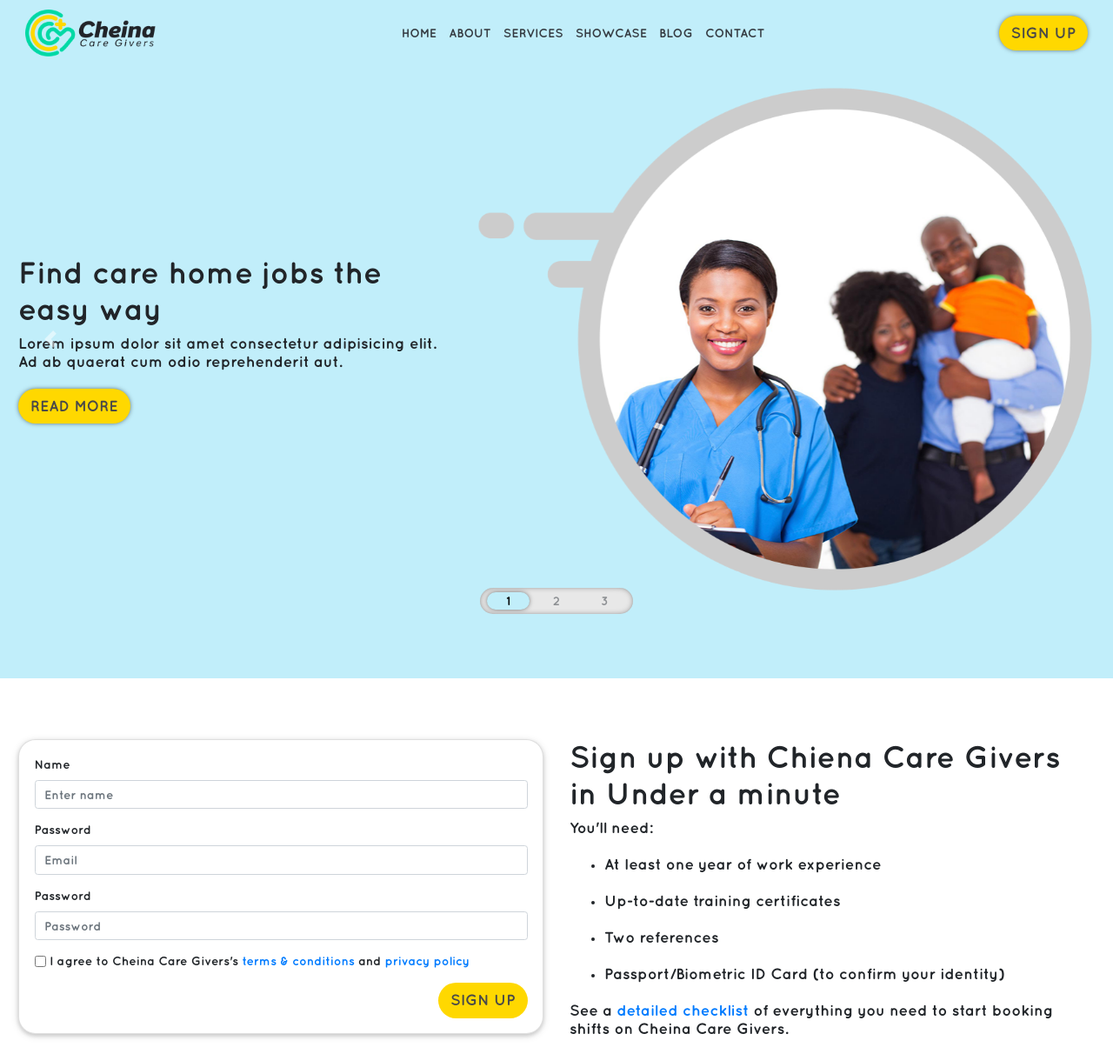
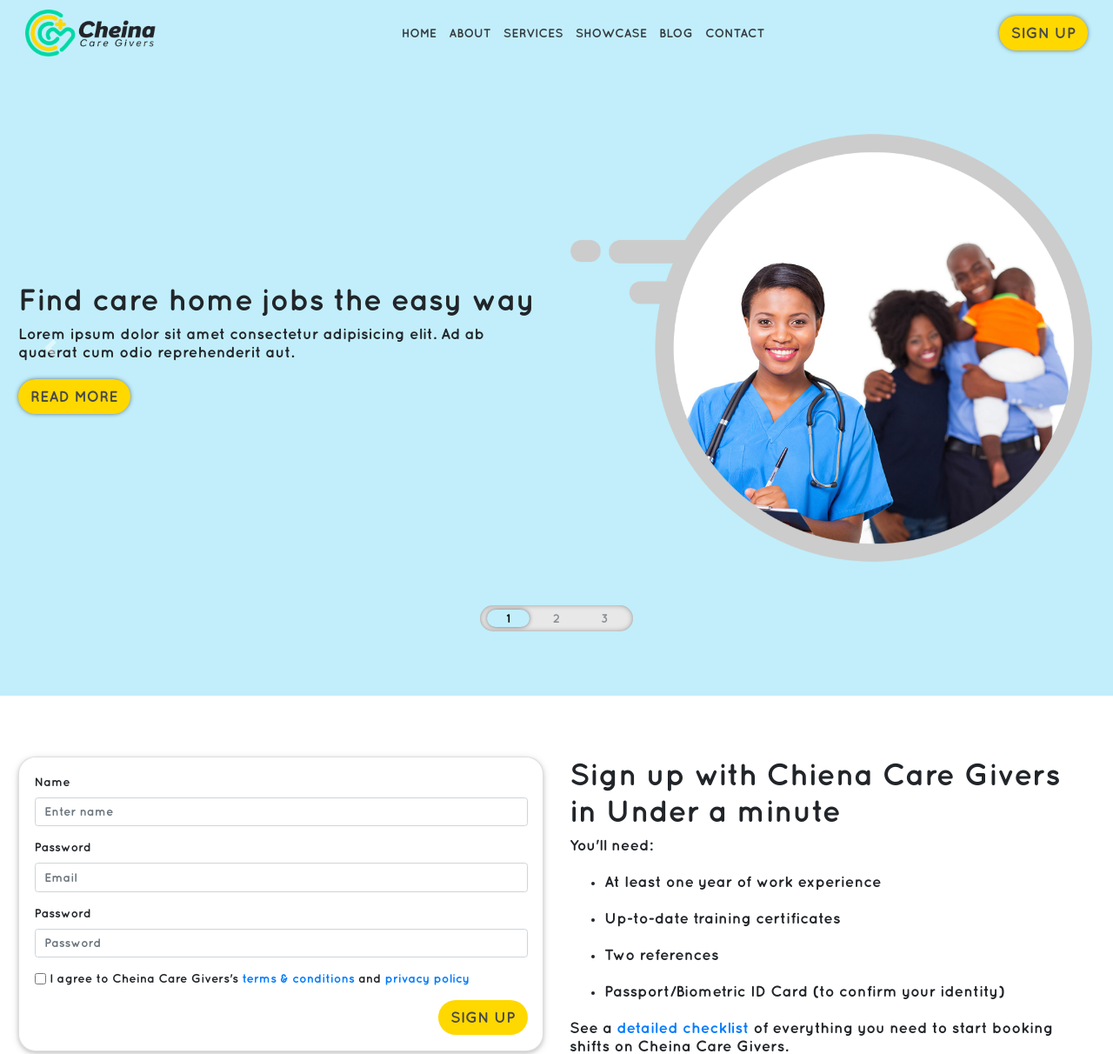
Before and after one commit to rjbtechconsult/cheinacaregivers, a PHP site: page / in a window 1280 px wide. Shown: the top 1212 px of the page at 87% size. Run offline with PHP 8.4, Linux system fonts and the light colour scheme; some libraries are stand-ins or nearby versions.

Commit message:
correct banner image

```diff
--- a/css/main.css
+++ b/css/main.css
@@ -143,6 +143,7 @@
 }
 
 .header-banner .carousel-item {
+  min-height: 100vh;
   padding: 100px 0px;
 }
 
--- a/css/main.scss
+++ b/css/main.scss
@@ -146,7 +146,7 @@ $box-shadow-btn:  0px 0px 6px -2px rgba(0,0,0,1);
     // background-size: 900px;
     // background-position: right -210px top -77px;
     .carousel-item{
-        // min-height: 100vh;
+        min-height: 100vh;
         padding: 100px 0px;
         @media (max-width: 769px) {
             padding-top: 90px !important;
--- a/index.php
+++ b/index.php
@@ -88,7 +88,7 @@
                     <div class="container my-auto">
                         <div class="row">
 
-                            <div class="col-md-5 header-col d-flex" data-aos="fade-up" data-aos-duration="1000">
+                            <div class="col-md-6 header-col d-flex" data-aos="fade-up" data-aos-duration="1000">
                                 <div class="text-center text-md-left my-auto text-black">
                                     <h1 class="font-bold">
                                         Find care home jobs the easy way
@@ -100,7 +100,7 @@
                                 </div>
                             </div>
 
-                            <div class="col-md-7 mt-md-0 mt-3 d-flex">
+                            <div class="col-md-6 mt-md-0 mt-3 d-flex">
                                 <img class="w-100 banner-img mx-auto" src="img/nurseandfam.png" alt="Find care" data-aos="zoom-in" data-aos-duration="1000">
                             </div>
 
@@ -112,7 +112,7 @@
                 <div class="carousel-item bg-light-blue d-flex">
                     <div class="container my-auto">
                         <div class="row">
-                            <div class="col-md-5 header-col d-flex">
+                            <div class="col-md-6 header-col d-flex">
                                 <div class="text-center text-md-left my-auto">
                                     <h1 class="font-bold">
                                         Cheina connects you to nurses.
@@ -123,7 +123,7 @@
                                     <a class="btn btn-primary btn-lg box-shadow-btn mt-3" href="#">READ MORE</a>
                                 </div>
                             </div>
-                            <div class="col-md-7 mt-md-0 mt-3 d-flex">
+                            <div class="col-md-6 mt-md-0 mt-3 d-flex">
                                 <img class="w-100 banner-img mx-auto" src="img/nurseandmum.png" alt="Find care">
                             </div>
                         </div>
@@ -134,7 +134,7 @@
                 <div class="carousel-item bg-light-blue d-flex">
                     <div class="container my-auto">
                         <div class="row">
-                            <div class="col-md-5 header-col d-flex">
+                            <div class="col-md-6 header-col d-flex">
                                 <div class="text-center text-md-left my-auto">
                                     <h1 class="font-bold">
                                         Section Three Heading Text
@@ -145,7 +145,7 @@
                                     <a class="btn btn-primary btn-lg box-shadow-btn mt-3" href="#">READ MORE</a>
                                 </div>
                             </div>
-                            <div class="col-md-7 mt-md-0 mt-3 d-flex">
+                            <div class="col-md-6 mt-md-0 mt-3 d-flex">
                                 <img class="w-100 banner-img mx-auto" src="img/nurseandwoman.png" alt="Find care">
                             </div>
                         </div>
```
Also changed, not shown: 1 other file.
